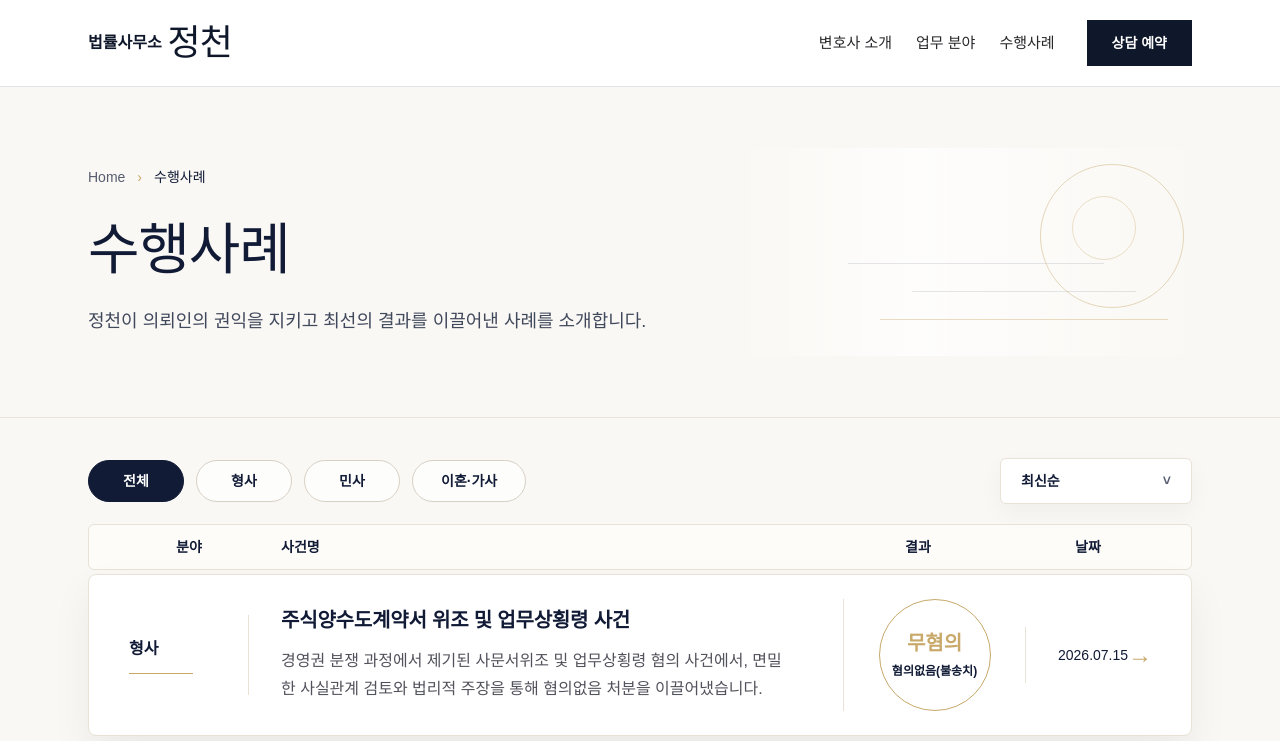
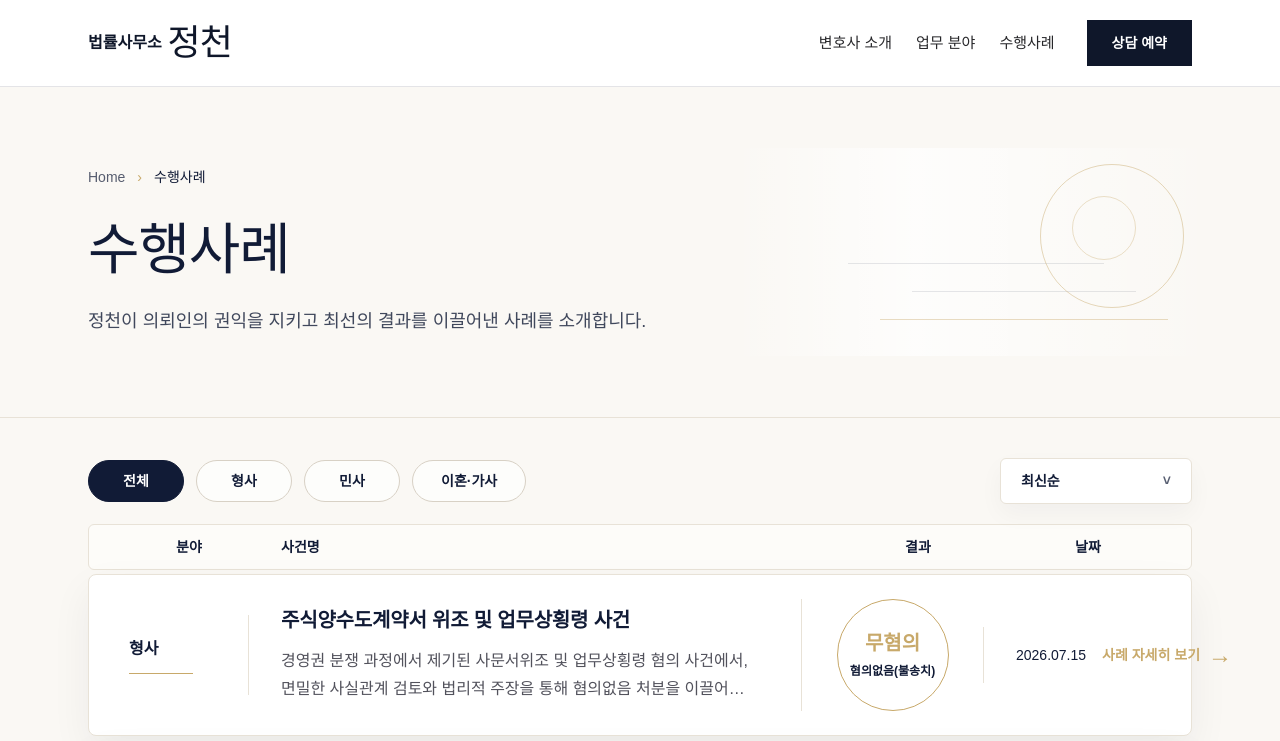
Before and after one commit to BlueCherryB/jeongcheon-homepage, a Next.js app: page /cases in a window 1280 px wide. Shown: the top 741 px of the page. Built offline with nearby package versions, Linux system fonts and the light colour scheme; no server answers; a web font is replaced by a local one.

Commit message:
feat: improve card navigation affordance

```diff
--- a/src/components/home/CaseStudyCard.tsx
+++ b/src/components/home/CaseStudyCard.tsx
@@ -30,7 +30,7 @@ export function CaseStudyCard({
       href={`/cases/${caseStudy.slug}`}
       aria-label={`${caseStudy.title} 사례 자세히 보기`}
       className={[
-        "group block rounded-lg border border-[#E8E2D7] bg-white px-6 shadow-[0_16px_40px_rgba(17,27,54,0.06)] transition duration-300 hover:border-[#C8A96A]/65 hover:shadow-[0_22px_54px_rgba(17,27,54,0.1)] focus-visible:outline focus-visible:outline-2 focus-visible:outline-offset-4 focus-visible:outline-[#C8A96A] sm:px-8 lg:px-10",
+        "group block rounded-lg border border-[#E8E2D7] bg-white px-6 shadow-[0_16px_40px_rgba(17,27,54,0.06)] transition duration-300 ease-out hover:-translate-y-1 hover:border-[#C8A96A] hover:shadow-[0_24px_64px_rgba(17,27,54,0.14)] focus-visible:outline focus-visible:outline-2 focus-visible:outline-offset-4 focus-visible:outline-[#C8A96A] sm:px-8 lg:px-10",
         isBoard ? "py-6" : "py-7",
       ].join(" ")}
     >
@@ -38,8 +38,8 @@ export function CaseStudyCard({
         className={[
           "grid gap-6 lg:items-center lg:gap-8",
           isBoard
-            ? "lg:grid-cols-[120px_minmax(0,1fr)_150px_126px]"
-            : "lg:grid-cols-[120px_minmax(0,1fr)_150px_132px]",
+            ? "lg:grid-cols-[120px_minmax(0,1fr)_150px_168px]"
+            : "lg:grid-cols-[120px_minmax(0,1fr)_150px_174px]",
         ].join(" ")}
       >
         <div className="flex items-center lg:min-h-20 lg:border-r lg:border-[#E8E2D7]">
@@ -74,15 +74,18 @@ export function CaseStudyCard({
           </div>
         </div>
 
-        <div className="flex items-center justify-between border-t border-[#E8E2D7] pt-5 text-sm font-medium text-[#111B36] lg:border-l lg:border-t-0 lg:py-4 lg:pl-8">
+        <div className="flex items-center justify-between gap-4 border-t border-[#E8E2D7] pt-5 text-sm font-medium text-[#111B36] lg:border-l lg:border-t-0 lg:py-4 lg:pl-8">
           <time dateTime={caseStudy.publishedAt}>
             {caseStudy.displayDate ?? caseStudy.publishedAt}
           </time>
-          <span
-            aria-hidden="true"
-            className="text-2xl leading-none text-[#C8A96A] transition-transform group-hover:translate-x-1"
-          >
-            →
+          <span className="inline-flex items-center justify-end whitespace-nowrap text-right text-sm font-semibold text-[#C8A96A]">
+            사례 자세히 보기
+            <span
+              aria-hidden="true"
+              className="ml-2 text-2xl leading-none transition-transform group-hover:translate-x-1.5"
+            >
+              →
+            </span>
           </span>
         </div>
       </article>
--- a/src/components/practice/PracticeAreaCard.tsx
+++ b/src/components/practice/PracticeAreaCard.tsx
@@ -10,17 +10,23 @@ type PracticeAreaCardProps = {
 
 export function PracticeAreaCard({ area, large = false }: PracticeAreaCardProps) {
   return (
-    <article
+    <Link
+      href={area.href}
+      aria-label={`${area.title} 업무 분야 자세히 보기`}
       className={[
-        "group flex flex-col rounded-[22px] border border-[#E8E2D7] bg-white shadow-[0_18px_50px_rgba(17,27,54,0.07)] transition duration-300 ease-out hover:-translate-y-1.5 hover:border-[#C8A96A]/70 hover:shadow-[0_24px_70px_rgba(17,27,54,0.12)]",
+        "group flex flex-col rounded-[22px] border border-[#E8E2D7] bg-white shadow-[0_18px_50px_rgba(17,27,54,0.07)] transition duration-300 ease-out hover:-translate-y-1.5 hover:border-[#C8A96A]/70 hover:shadow-[0_24px_70px_rgba(17,27,54,0.12)] focus-visible:outline focus-visible:outline-2 focus-visible:outline-offset-4 focus-visible:outline-[#C8A96A]",
         large ? "min-h-[500px] px-9 py-11" : "min-h-[470px] px-10 py-12",
       ].join(" ")}
     >
+      <article className="flex h-full flex-col">
         <div className="mx-auto flex h-32 w-32 items-center justify-center rounded-full bg-[#F3EEE6] text-[#C8A96A]">
           <PracticeAreaIcon type={area.icon} />
         </div>
 
-      <span aria-hidden="true" className="mx-auto mt-7 h-px w-14 bg-[#C8A96A]" />
+        <span
+          aria-hidden="true"
+          className="mx-auto mt-7 h-px w-14 bg-[#C8A96A]"
+        />
 
         <h3 className="font-chosun mt-6 text-center text-[36px] font-normal leading-tight tracking-[-0.02em] text-[#111B36]">
           {area.title}
@@ -51,18 +57,16 @@ export function PracticeAreaCard({ area, large = false }: PracticeAreaCardProps)
           ))}
         </ul>
 
-      <Link
-        href={area.href}
-        className="group/link mx-auto mt-auto inline-flex translate-y-3 items-center justify-center px-0 pb-3 pt-4 text-base font-semibold text-[#111B36] transition-colors hover:text-[#C8A96A] focus-visible:outline focus-visible:outline-2 focus-visible:outline-offset-2 focus-visible:outline-[#C8A96A]"
-      >
+        <span className="mx-auto mt-auto inline-flex translate-y-3 items-center justify-center px-0 pb-3 pt-4 text-base font-semibold text-[#111B36] transition-colors group-hover:text-[#C8A96A]">
           <span>자세히 보기</span>
           <span
             aria-hidden="true"
-          className="ml-3 text-[#C8A96A] transition-transform group-hover/link:translate-x-1"
+            className="ml-3 text-[#C8A96A] transition-transform group-hover:translate-x-1.5"
           >
             →
           </span>
+        </span>
+      </article>
     </Link>
-    </article>
   );
 }
```
Lines whose indentation alone changed are shown as unchanged.
